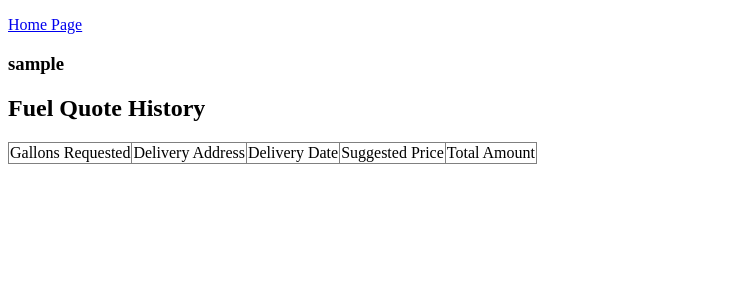
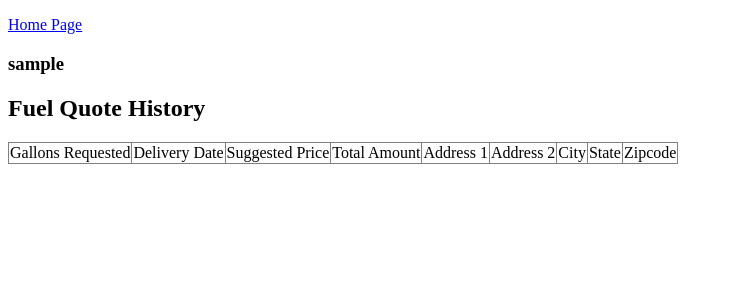
Before and after one commit to DylanL826/COSC-4353-Team-11, a Django app: page /purchase_history/ in a window 1280 px wide. Shown: the top 300 px of the page, without its empty margins (0-733 px from the left). Run offline with Django 4.2, Linux system fonts and the light colour scheme; the visitor is signed in with stand-in values (Sample User, id 1); data comes from the database, SQL or seed files in the repository; data that the repository does not hold is empty.

Commit message:
Populated delivery address data with client profile data

```diff
--- a/sd_app/forms.py
+++ b/sd_app/forms.py
@@ -35,9 +35,8 @@ class BuyForm(forms.ModelForm):
        super(BuyForm, self).__init__(*args, **kwargs)
        self.fields['suggested_price'].widget.attrs['readonly'] = True
        self.fields['total_amount_due'].widget.attrs['readonly'] = True
-       self.fields['delivery_address'].widget.attrs['readonly'] = True
 
     class Meta:
         model = Transaction
-        fields = ('gallons_requested', 'delivery_address', 'delivery_date', 'suggested_price', 'total_amount_due')
+        fields = ('gallons_requested', 'delivery_date', 'suggested_price', 'total_amount_due')
         widgets = {'delivery_date': DateInput()}
--- a/sd_app/models.py
+++ b/sd_app/models.py
@@ -13,8 +13,6 @@ class Transaction(models.Model):
     """
     # Amount being purchased
     gallons_requested = models.FloatField()
-    # Location where transaction occurred, true if in state, false if out of state.
-    delivery_address = models.CharField(max_length=35, default='PROFILE ADDRESS')
     # Date and time of desired delivery
     delivery_date = models.CharField(max_length=15)
     # User who made the transaction
@@ -23,7 +21,7 @@ class Transaction(models.Model):
     user = models.ForeignKey(User, on_delete=models.CASCADE)
 
     def __str__(self):
-        return "Gallons requested: " + str(self.gallons_requested) + " gal. Delivery Address: " + str(self.delivery_address) + ". Delivery Date: " + str(self.delivery_date) + ". Suggested price: " + str(self.suggested_price) + ". Total amount due: " + str(self.total_amount_due)
+        return "Gallons requested: " + str(self.gallons_requested) + ". Delivery Date: " + str(self.delivery_date) + ". Suggested price: " + str(self.suggested_price) + ". Total amount due: " + str(self.total_amount_due)
 
 STATE_CHOICES = (
     ('al','AL'),
--- a/sd_app/templates/sd_app/buy.html
+++ b/sd_app/templates/sd_app/buy.html
@@ -6,8 +6,8 @@
     <form method="POST" action="{% url 'sd_app:buy' %}">
         {% csrf_token %}
         {{ buy_form.as_p }}
+        <p>Delivery Address: {{ address_1 }}, {{ address_2 }}, {{ city }}, {{ state }} {{ zipcode }} </p>
         <button type="submit">Submit</button>
-
     </form>
 </body>
 
--- a/sd_app/templates/sd_app/purchase_history.html
+++ b/sd_app/templates/sd_app/purchase_history.html
@@ -21,19 +21,27 @@
     <table border="1">
         <tr>
             <td>Gallons Requested </td>
-            <td>Delivery Address </td>
             <td>Delivery Date </td>
             <td>Suggested Price </td>
             <td>Total Amount</td>
+            <td>Address 1</td>
+            <td>Address 2</td>
+            <td>City</td>
+            <td>State</td>
+            <td>Zipcode</td>
 
         </tr>
         {% for item in purchases %}
         <tr>
             <td>{{ item.gallons_requested }}</td>
-            <td>{{ item.delivery_address }}</td>
             <td>{{ item.delivery_date }}</td>
             <td>{{ item.suggested_price }}</td>
             <td> $ {{ item.total_amount_due }}</td>
+            <td> {{ address_1 }}</td>
+            <td> {{ address_2 }}</td>
+            <td> {{ city }}</td>
+            <td> {{ state }}</td>
+            <td> {{ zipcode }}</td>
 
         </tr>
         {% endfor %}
--- a/sd_app/views.py
+++ b/sd_app/views.py
@@ -8,7 +8,7 @@ from django.contrib import messages
 
 from .forms import NewUserForm, ProfileForm, BuyForm
 
-from .models import Transaction
+from .models import Transaction, UserProfile
 
 class PricingModule:
     pass
@@ -82,13 +82,15 @@ def buyPage(request):
             new_purchase.save()
             return redirect('sd_app:buy')
         print("\t\tbuyPage: Form is invalid\n")
-    context = {'buy_form': form}
+    addressItems = UserProfile.objects.filter(user=request.user)
+    context = {'buy_form': form, 'address_1' : addressItems[0].address_1, 'address_2' : addressItems[0].address_2, 'city' : addressItems[0].city, 'state' : addressItems[0].state, 'zipcode' : addressItems[0].zipcode}
     return render(request, 'sd_app/buy.html', context)
 
 @login_required
 def purchaseHistoryPage(request):
     purchases = Transaction.objects.filter(user=request.user)
-    context = {'purchases': purchases}
+    addressItems = UserProfile.objects.filter(user=request.user)
+    context = {'address_1' : addressItems[0].address_1, 'address_2' : addressItems[0].address_2, 'city' : addressItems[0].city, 'state' : addressItems[0].state, 'zipcode' : addressItems[0].zipcode, 'purchases': purchases}
     return render(request, 'sd_app/purchase_history.html', context)
 
 #def buyPageCalculation(request):
```
Also changed, not shown: sd_app/migrations/0027_auto_20220724_1928.py (added), sd_app/migrations/0028_auto_20220725_0229.py (added), sd_app/migrations/0029_auto_20220725_0231.py (added). Lines whose indentation alone changed are shown as unchanged.
